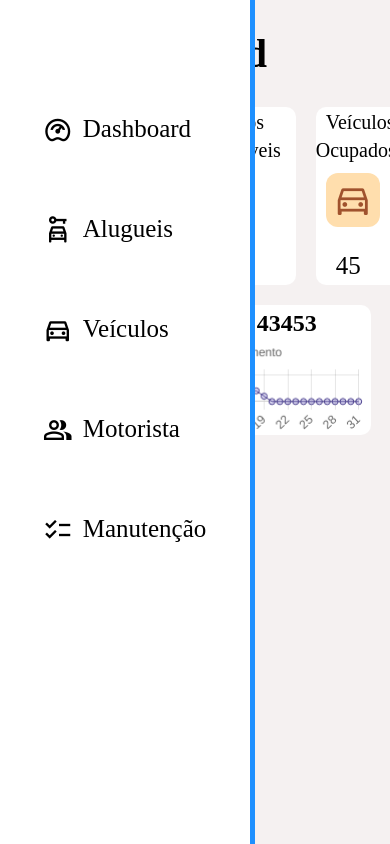
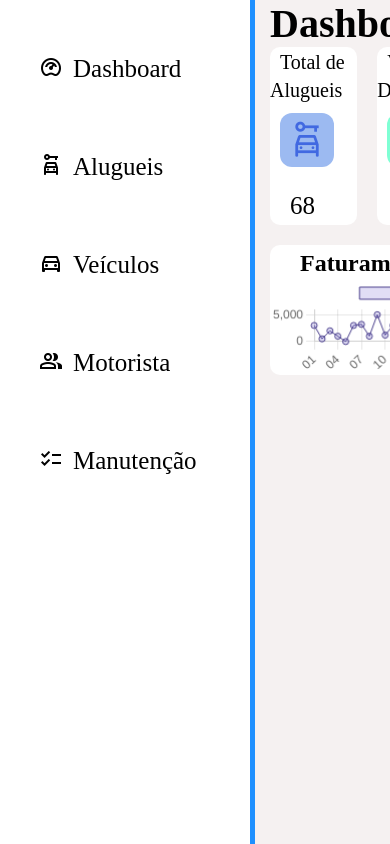
Before and after one commit to GuiLangher/dashboard_projeto, a Django app: page / in a window 390 px wide; the page is wider, and only the part inside the window is pictured. Run offline with Django 5.2, Linux system fonts and the light colour scheme; data comes from the database, SQL or seed files in the repository.

Commit message:
responsividade_minima

```diff
--- a/minha_dashboard/static/CSS/home.css
+++ b/minha_dashboard/static/CSS/home.css
@@ -6,19 +6,16 @@
 }
 
 body{
-    height: 100vh;
-    width: 100vw;
     background-color: #f5f1f1;
-    display: grid;
-    grid-template-columns: 20vw 80vw;
+    display: flex;
 }
 
 .tela{
     height: 100vh;
+    padding: 0 20px;
 }
 
 h1 {
-    margin: 30px 0 30px 0;
     font-size: 40px;
 }
 
--- a/minha_dashboard/static/CSS/nav.css
+++ b/minha_dashboard/static/CSS/nav.css
@@ -6,26 +6,16 @@
 
 /*Menu lateral*/
 
-.menu {
-    width: 20vw;
-}
-
 .menu_lateral{
     width: 250px;
-    height: 100%;
+    height: 100vh;
     background-color: white;
-    padding: 40px 0 40px 1%;
+    padding-top: 30px;
     box-shadow: 5px 0 0 #1E90FF;
-
-    position: fixed;
-    top: 0;
-    left: 0;
 }
 
 ul {
-    height: 100%;
     list-style-type: none;
-    margin-top: 50px;
 }
 
 ul > li.item_menu{
--- a/minha_dashboard/templates/nav.html
+++ b/minha_dashboard/templates/nav.html
@@ -4,7 +4,6 @@
     <link rel="stylesheet" href="{% static '/CSS/nav.css' %}">
 
 <nav>
-    <section class="menu">
 
         <nav class="menu_lateral">
 
@@ -47,5 +46,4 @@
 
             </ul>
         </nav>
-    </section>
 </nav>
```
Also changed, not shown: minha_dashboard/templates/home.html (indentation only).
